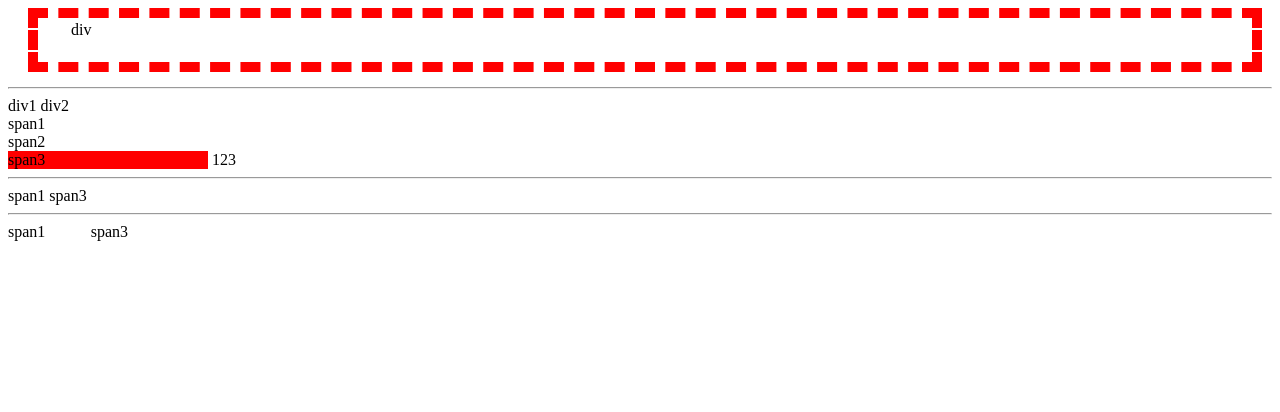
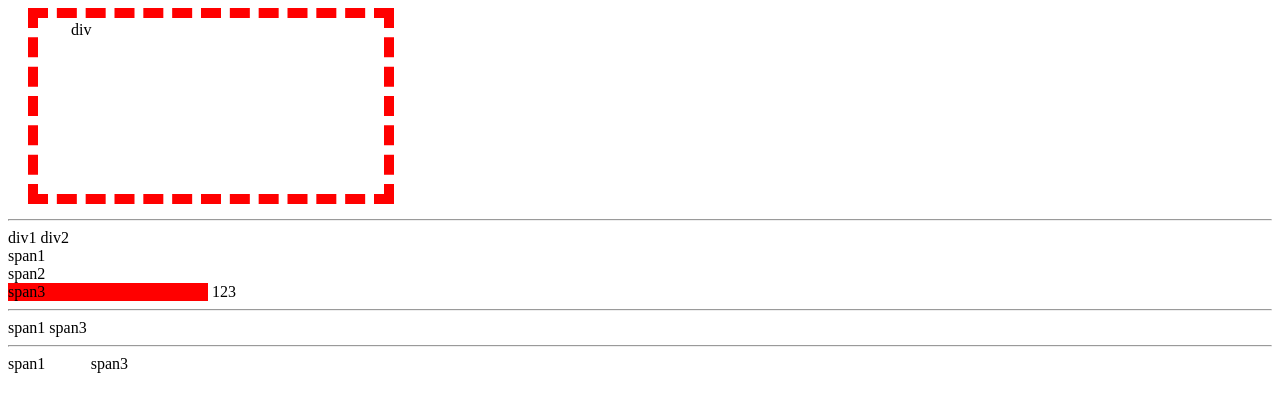
Before and after one commit to JockerYang/JockerYang-S3411107009, a plain HTML site: page css_box.html in a window 1280 px wide. Drawn offline with Linux system fonts and the light colour scheme.

Commit message:
Add files via upload

```diff
--- a/css_box.html
+++ b/css_box.html
@@ -7,8 +7,8 @@
     <title>Document</title>
     <style>
     .box_style{
-        border-width: 1px;
-        border-style: solid;
+        /* border-width: 1px; */
+        /* border-style: solid; */
         /* 外間距(margin) */
         /* 上下左右 */
         /* margin: 10px; */
@@ -22,7 +22,9 @@
         /* 上下 左右 */
         /* padding: 10px 20px; */
         /* 上右下左 */
-         padding: 3px 13px 23px 33px
+        padding: 3px 13px 23px 33px;
+        width: 300px;
+        height: 150px;
    }
     .border_style{
         /* border:10px dashed red; */
```
